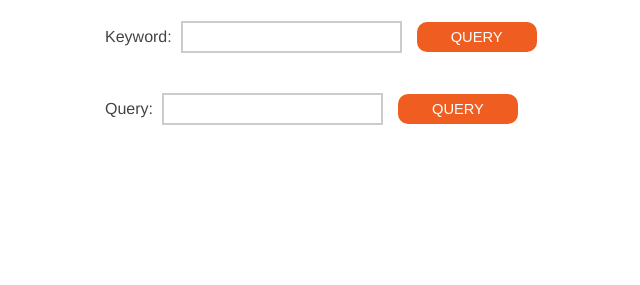
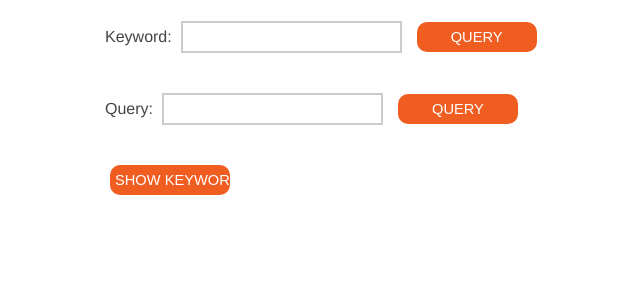
Before and after one commit to GEO-IASS/rfpow, a Python web app: template templates/cc_rfp.html in a window 1280 px wide. Shown: the part 370-655 px from the top of the page, without its empty margins (245-885 px from the left). Run offline with Jinja, Linux system fonts and the light colour scheme; the template is opened without the code that fills it, so the values that code supplies are empty.

Commit message:
git-svn-id: https://stanley.cdf.toronto.edu/svn/csc301-2012-01/Group_E@67 092ab664-fcbf-46e8-8362-05d6c20691bb

```diff
--- a/templates/cc_rfp.html
+++ b/templates/cc_rfp.html
@@ -25,6 +25,10 @@
                 Query: <input type="text" name="query"/>
                 <input type="submit" value="Query" class="button"/>
             </form>
+
+            <form action="/list-keywords/" method="get" class="fieldset_submit">
+                <input type="submit" value="Show Keywords" class="button"/>
+            </form>
         </div>
 
     </body>
```
